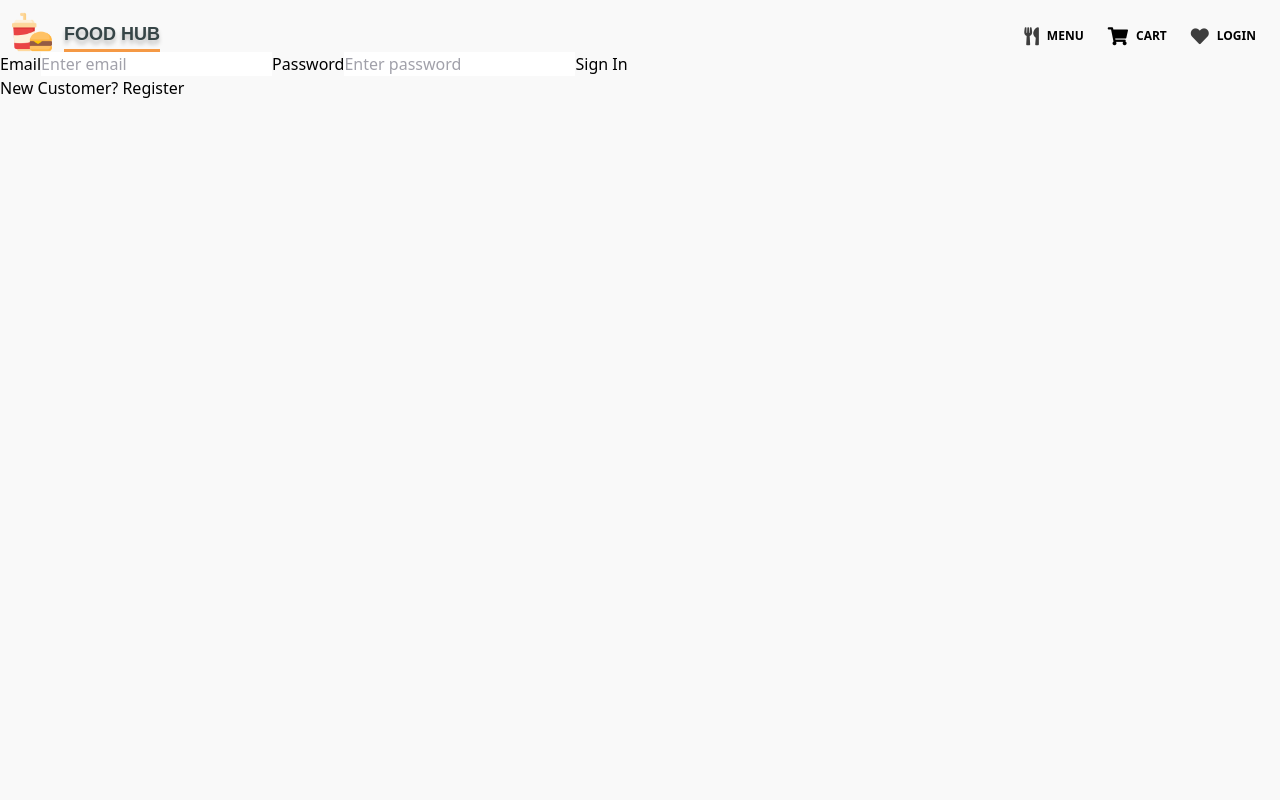
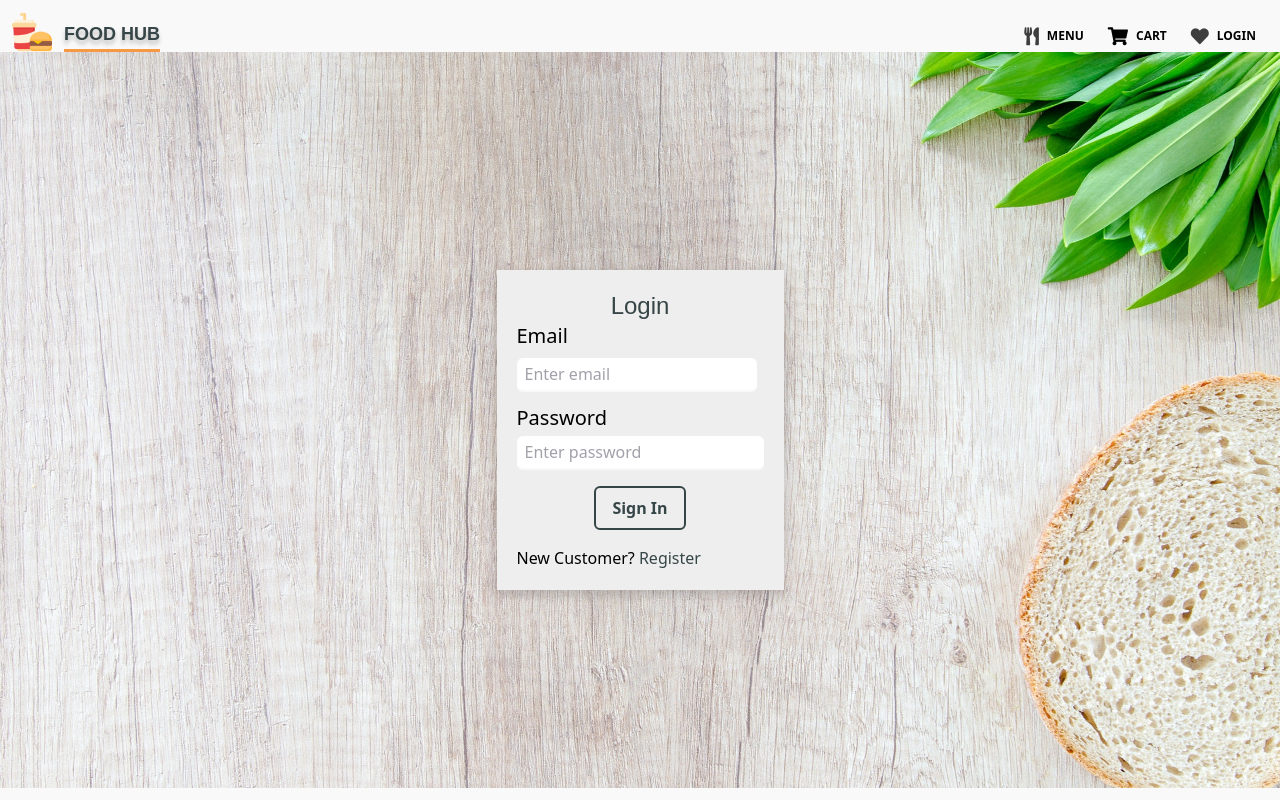
Before and after one commit to Aamir251/foodhut-ecommerce, a React (Create React App) app in the folder client/: page /login in a window 1280 px wide. Built offline with nearby package versions, Linux system fonts and the light colour scheme.

Commit message:
login screen design

```diff
--- a/client/src/actionTypes/actionTypes.js
+++ b/client/src/actionTypes/actionTypes.js
@@ -10,7 +10,10 @@ const ACTIONS = {
     USER_LOGIN_REQUEST : "USER_LOGIN_REQUEST",
     USER_LOGIN_SUCCESS : "USER_LOGIN_SUCCESS",
     USER_LOGIN_FAIL : "USER_LOGIN_FAIL",
-    USER_LOGOUT : "USER_LOGOUT"
+    USER_LOGOUT : "USER_LOGOUT",
+    USER_REGISTER_REQUEST : "USER_REGISTER_REQUEST",
+    USER_REGISTER_SUCCESS : "USER_REGISTER_SUCCESS",
+    USER_REGISTER_FAIL : "USER_REGISTER_FAIL",
 
 }
 
--- a/client/src/components/Screens/LoginScreen.js
+++ b/client/src/components/Screens/LoginScreen.js
@@ -2,7 +2,6 @@ import React, { useEffect, useState } from 'react'
 import { Link, useHistory, useLocation } from 'react-router-dom'
 import { useSelector, useDispatch } from 'react-redux'
 import { login } from '../../actions/userActions'
-import ACTIONS from '../../actionTypes/actionTypes'
 
 
 const LoginScreen = () => {
@@ -30,21 +29,25 @@ const LoginScreen = () => {
     }
 
     return (
-        <form onSubmit={submitHandler}>
-            <label>Email</label>
-            <input type="email" placeholder="Enter email"
-                onChange= {(e) => setEmail(e.target.value)} value={email} />
+        <section className="login-screen w-full relative pt-5 flex justify-center ">
+            <img className='w-full absolute top-0' src='/images/formbackground.jpg' alt='form background'/>
+            <form className='flex flex-col justify-center px-5 my-auto' onSubmit={submitHandler}>
+                <h1 className='text-center text-2xl text-primary'>Login</h1>
+                <label className='text-xl pb-2'>Email</label>
+                <input type="email" className='outline-none px-2 py-1 rounded-md w-60' placeholder="Enter email"
+                    onChange= {(e) => setEmail(e.target.value)} value={email} />
 
-            <label>Password</label>
-            <input type="password" placeholder="Enter password"
-                onChange= {(e) => setPassword(e.target.value)} value={password} />
+                <label className='text-xl pt-3 pb-1'>Password</label>
+                <input type="password" className='outline-none px-2 py-1 rounded-md' placeholder="Enter password"
+                    onChange= {(e) => setPassword(e.target.value)} value={password} />
 
-            <button type="submit" >Sign In</button>
+                <button className='btn border-solid border-2 text-primary w-15 py-2 px-4 my-4 font-bold rounded-md text-center mx-auto' type="submit" >Sign In</button>
 
-            <p>New Customer? <Link to= { redirect ? `/register?redirect=${redirect}` : '/register'}>
-                Register</Link>
-            </p>
-        </form>
+                <p>New Customer? <Link to= { redirect ? `/register?redirect=${redirect}` : '/register'}>
+                    <span className='text-primary'>Register</span></Link>
+                </p>
+            </form>
+        </section>
     )
 }
 
--- a/client/src/index.css
+++ b/client/src/index.css
@@ -89,11 +89,34 @@ nav {
   font-family: 'raleway', sans-serif;
 
 }
+.login-screen {
+
+  height: 92vh;
+  overflow: hidden;
+}
+.login-screen img {
+  z-index: -1000;
+  height: 100%;
+}
 .cart-icon {
   top: 50%;
   right: 0;
 }
+form {
+  height: 320px;
+  background: #EEEEEE;
+  box-shadow: 0px 4px 10px 2px rgba(86, 72, 72, 0.25);
 
+}
+form input {
+  transition: border-bottom 0.5s ease;
+  border-bottom: 2px solid var(--bg-primary);
+
+}
+form input:focus {
+  border-bottom: 2px solid var(--secondary);
+
+}
 @media (max-width : 600px) {
   section {
     height: 55vh
```
Also changed, not shown: client/public/images/background.jpg (deleted), client/public/images/formbackground.jpg (added).
